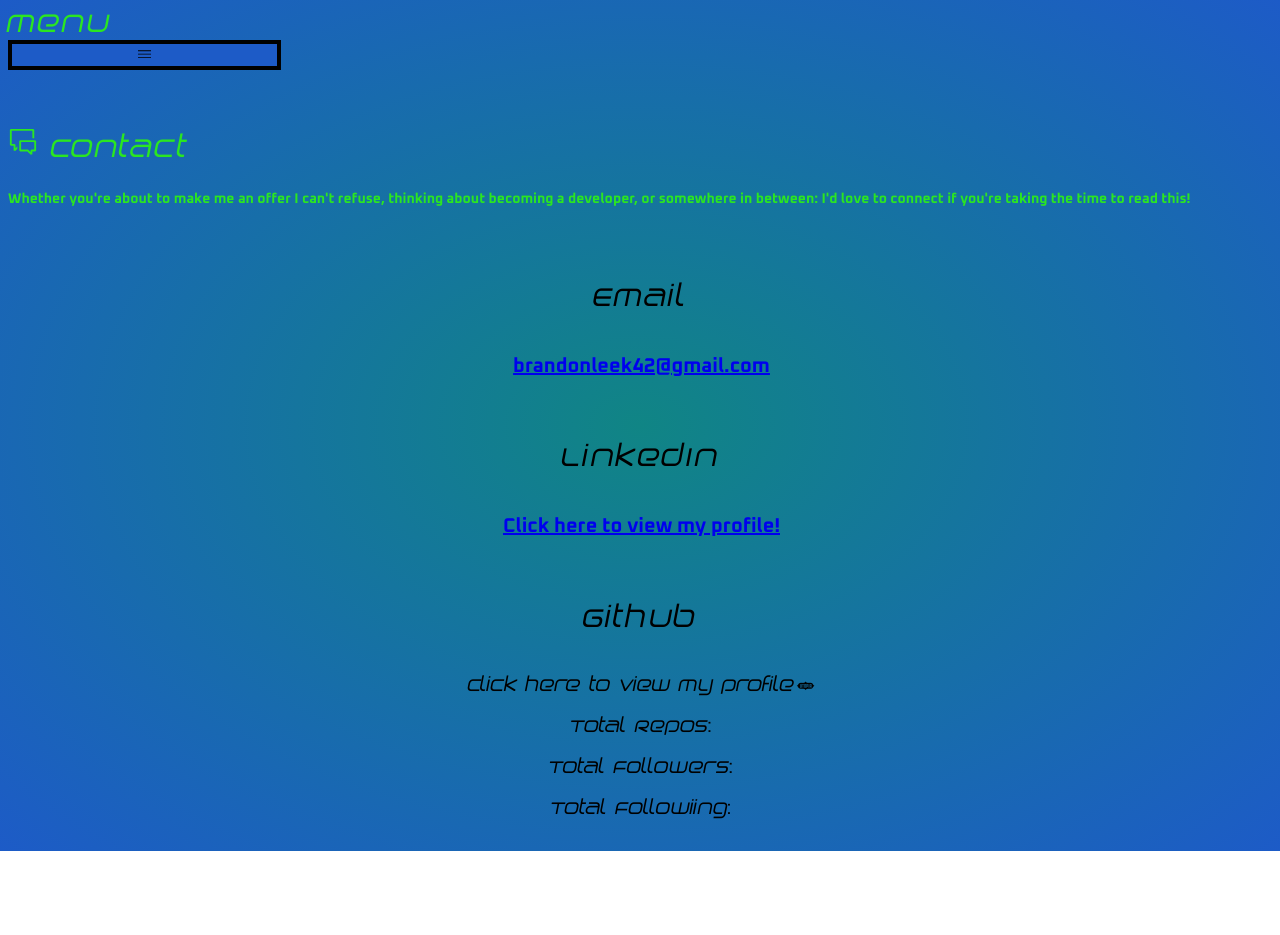
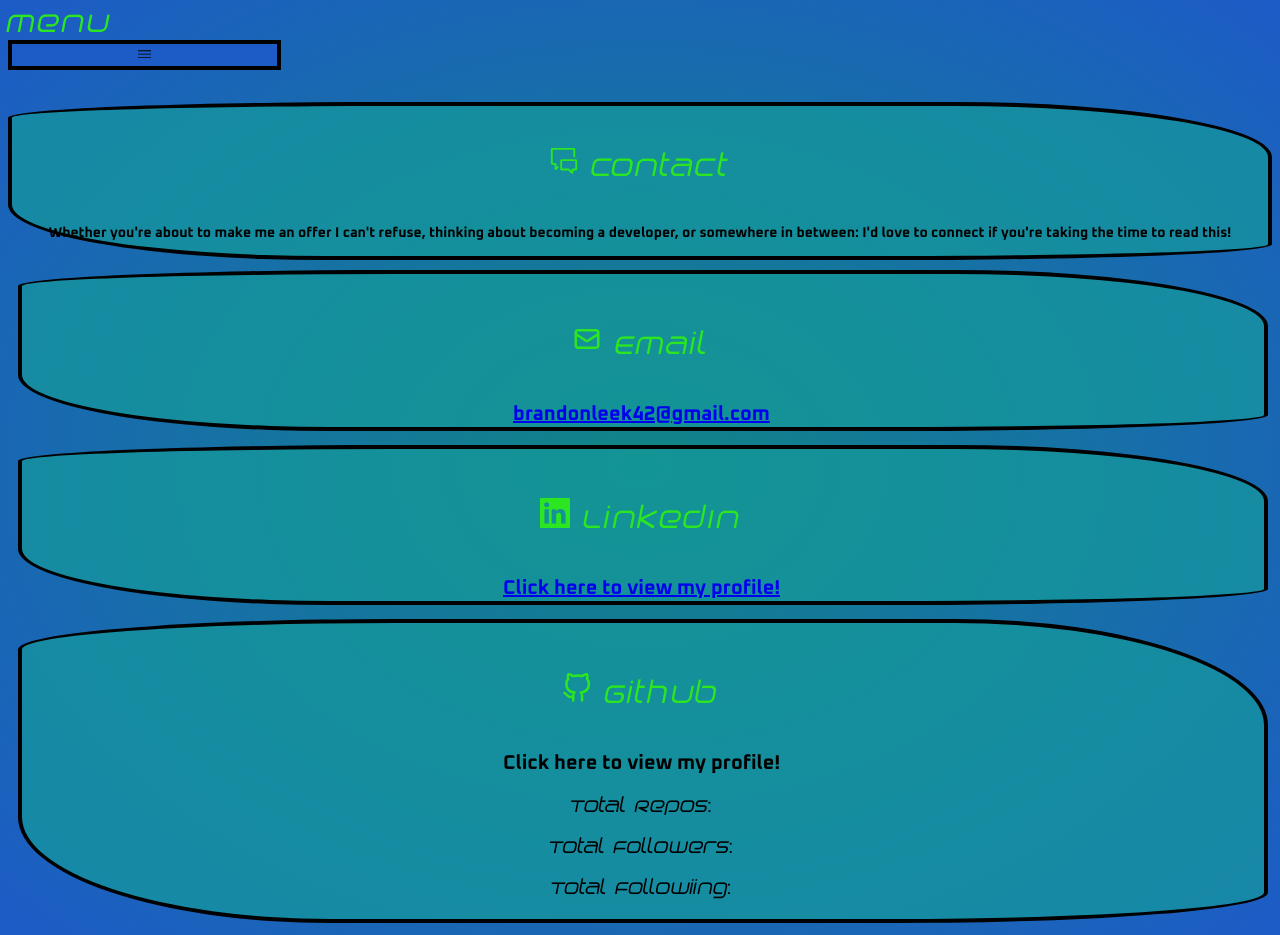
Before and after one commit to bleek42/bleek-dot-dev-og, a React (Create React App) app: page /contact in a window 1280 px wide. Before the commit the page ends 851 px from the top, so only its background shows below. Built offline with nearby package versions, Linux system fonts and the light colour scheme; no server answers.

Commit message:
adjusted projects, contact

```diff
--- a/src/components/Contact/Contact.js
+++ b/src/components/Contact/Contact.js
@@ -1,5 +1,8 @@
 import React, { useState, useEffect } from 'react';
 import { VscCommentDiscussion } from 'react-icons/vsc';
+import { GrLinkedin } from 'react-icons/gr';
+import { HiOutlineMail } from 'react-icons/hi';
+import { FiGithub } from 'react-icons/fi';
 
 import { API_TOKEN, API_URL } from '../../api-config';
 import './Contact.scss';
@@ -27,7 +30,7 @@ function Contact() {
   return (
     <div className="contact">
       <header>
-        <h2 className="title">{<VscCommentDiscussion />} Contact</h2>
+        <h4>{<VscCommentDiscussion />} Contact</h4>
         <p>
           Whether you're about to make me an offer I can't refuse, thinking
           about becoming a developer, or somewhere in between: I'd love to
@@ -35,7 +38,7 @@ function Contact() {
         </p>
       </header>
       <section className="email">
-        <h4>Email</h4>
+        <h4>{<HiOutlineMail />} Email</h4>
         <a
           id="my-email"
           href="mailto:brandonleek42@gmail.com"
@@ -46,7 +49,7 @@ function Contact() {
         </a>
       </section>
       <section className="linkedin">
-        <h4>LinkedIn</h4>
+        <h4>{<GrLinkedin />} LinkedIn</h4>
         <a
           id="my-linkedin"
           href="https://www.linkedin.com/in/brandon-leek-4031891a4/"
@@ -57,7 +60,7 @@ function Contact() {
         </a>
       </section>
       <section className="github">
-        <h4>Github</h4>
+        <h4>{<FiGithub />} Github</h4>
         <a
           id="my-github"
           key={profile.html_url}
@@ -67,10 +70,10 @@ function Contact() {
         >
           Click here to view my profile!
         </a>
-        <p className="repos" key={profile.public_repos}>
+        <p key={profile.public_repos}>
           Total Repos: {profile.public_repos}
         </p>
-        <p className="followers" key={profile.followers}>
+        <p key={profile.followers}>
           Total Followers: {profile.followers}
         </p>
         <p className="following" key={profile.following}>
--- a/src/components/Contact/Contact.scss
+++ b/src/components/Contact/Contact.scss
@@ -4,12 +4,16 @@
 	@include flex;
 
 	header {
-    color: $color-1;
+		background-color: #159b9bb0;
+		border: $def-bord;
+		border-radius: $def-radi;
+		text-align: center;
 
-    .title {
+		h4 {
 			letter-spacing: 2px;
 			font-family: $head-font;
 			color: $color-1;
+			font-size: 30px;
 		}
 
 		p {
@@ -21,12 +25,16 @@
 	.email {
 		@include marg(10px, 4px, 4px, 10px);
 		@include pad(10px, 3px, 3x, 10x);
+		background-color: #159b9bb0;
 		text-align: center;
+		border: $def-bord;
+		border-radius: $def-radi;
 
 		h4 {
 			letter-spacing: 2px;
 			font-family: $head-font;
 			font-size: 30px;
+			color: $color-1;
 		}
 
 		#my-email {
@@ -35,7 +43,7 @@
 
 			&:hover {
 				filter: brightness(3);
-        color: #440744;
+				color: #ac31ac;
 			}
 		}
 	}
@@ -43,12 +51,16 @@
 	.linkedin {
 		@include marg(10px, 4px, 4px, 10px);
 		@include pad(10px, 3px, 3x, 10x);
+		background-color: #159b9bb0;
 		text-align: center;
+		border: $def-bord;
+		border-radius: $def-radi;
 
 		h4 {
 			letter-spacing: 2px;
 			font-family: $head-font;
 			font-size: 30px;
+			color: $color-1;
 		}
 
 		#my-linkedin {
@@ -57,7 +69,7 @@
 
 			&:hover {
 				filter: brightness(3);
-        color: #440744;
+				color: #ac31ac;
 			}
 		}
 	}
@@ -65,20 +77,26 @@
 	.github {
 		@include marg(10px, 4px, 4px, 10px);
 		@include pad(10px, 3px, 3x, 10x);
+		background-color: #159b9bb0;
 		text-align: center;
+		border: $def-bord;
+		border-radius: $def-radi;
 
 		h4 {
 			letter-spacing: 2px;
 			font-family: $head-font;
 			font-size: 30px;
+			letter-spacing: 2px;
+			color: $color-1;
 		}
 
 		#my-github {
+			font-family: $body-font;
 			transition: filter 500ms;
 
 			&:hover {
 				filter: brightness(3);
-        color: #440744;
+				color: #ac31ac;
 			}
 		}
 	}
--- a/src/components/Projects/Projects.js
+++ b/src/components/Projects/Projects.js
@@ -149,8 +149,6 @@ export default function Projects() {
 				providing places you can visit along your way. Other features include
 				secure registration & login, email verification & password reset with
 								Nodemailer, and an animated loading screen.</p>
-				<p>
-					You can try it out for yourself{' '}
 				<a
 					href="https://thinkful-ei-macaw.github.io/bleek-bookmarks-app/"
 					target="_blank" rel="noopener noreferrer"
@@ -162,7 +160,6 @@ export default function Projects() {
 				<a href="https://github.com/Trouvaille-team/trouvaille-server">
 					Click here to view server source code!
 										</a>
-				</p>
 				<img
 					className="screenshots"
 					id="screenshot-6"
--- a/src/components/Projects/Projects.scss
+++ b/src/components/Projects/Projects.scss
@@ -1,7 +1,7 @@
 @import '../../SASS_config';
 
 .projects {
-	@include grid;
+	@include flex;
 
 	.project {
 		@include flex;
@@ -41,11 +41,13 @@
 		}
 
 		#screenshot-4 {
+			width: 50%;
 			@include flex;
 			border: 2px solid black;
 		}
 
 		#screenshot-5 {
+			width: 50%;
 			@include flex;
 			border: 2px solid black;
 		}
```
Lines whose indentation alone changed are shown as unchanged.
